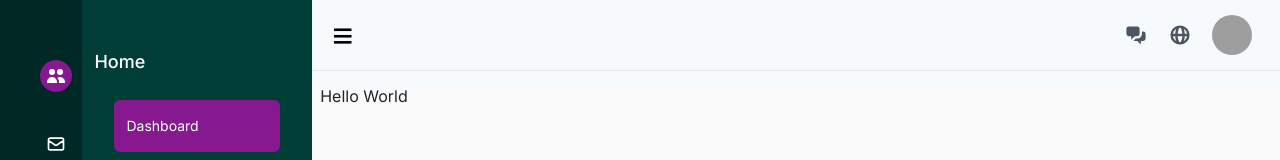
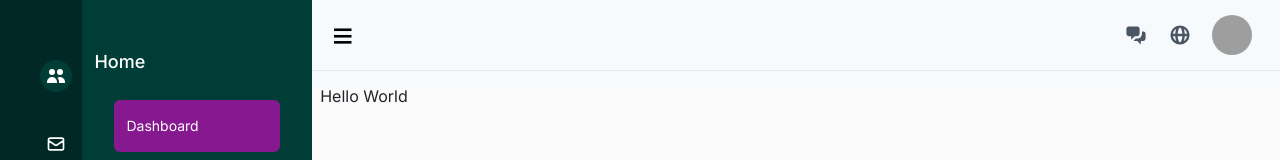
Before and after one commit to MeremArt/Paircular-app, a Next.js app: page /dashboard in a window 1280 px wide. Shown: the top 160 px of the page. Built offline with nearby package versions, Linux system fonts and the light colour scheme; grey boxes are pictures that could not be loaded.

Commit message:
fix: added color config for dashboard

```diff
--- a/components/Sidebar/SidebarItems.jsx
+++ b/components/Sidebar/SidebarItems.jsx
@@ -45,10 +45,7 @@ export function SidebarItems() {
               <div>
                 <div
                   className={`flex h-8 w-8 items-center justify-center
-                    ${
-                      section === currentSection &&
-                      "rounded-full bg-fuchsia-800"
-                    }`}
+                    ${section === currentSection && "rounded-full bg-dashfix"}`}
                 >
                   <span>{icon}</span>
                 </div>
--- a/tailwind.config.js
+++ b/tailwind.config.js
@@ -13,6 +13,7 @@ module.exports = {
         horror: "#80BCB5",
         dashbg: "#002824",
         dashfix: "#003D36",
+        hover: "#F5F5DC",
       },
       fontFamily: {
         sans: ["poppins", "sans-serif"],
```
